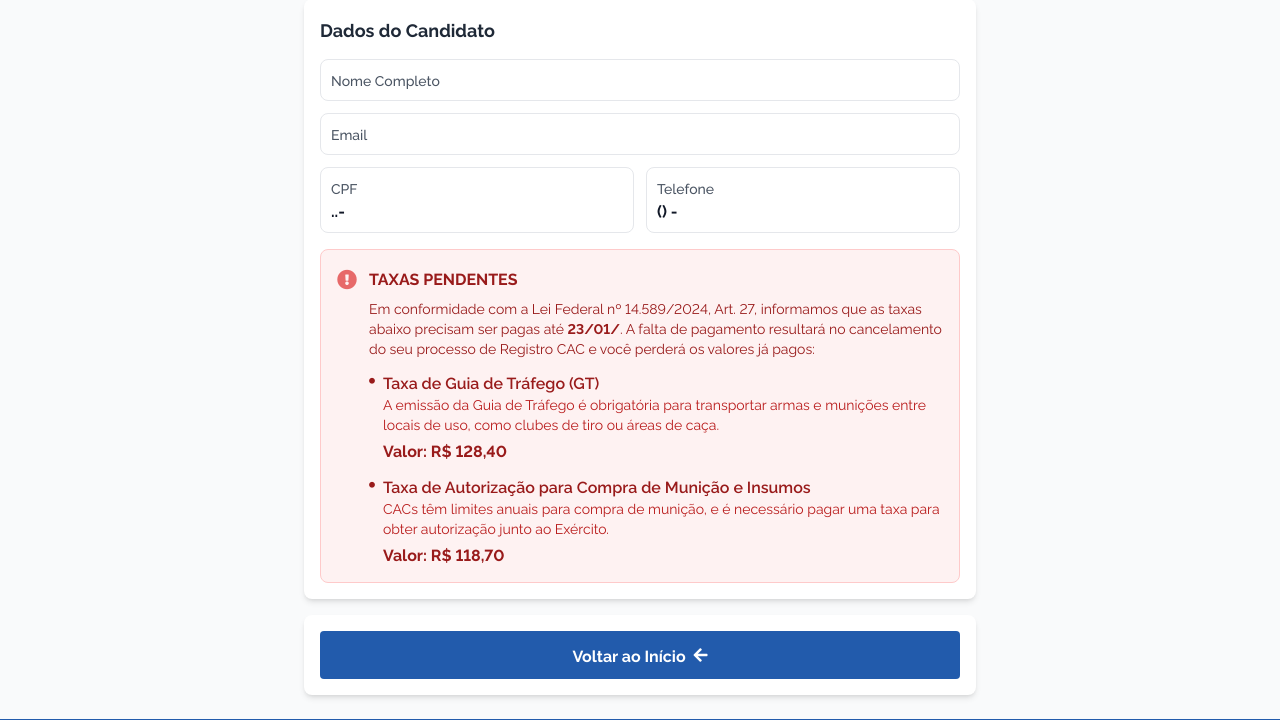
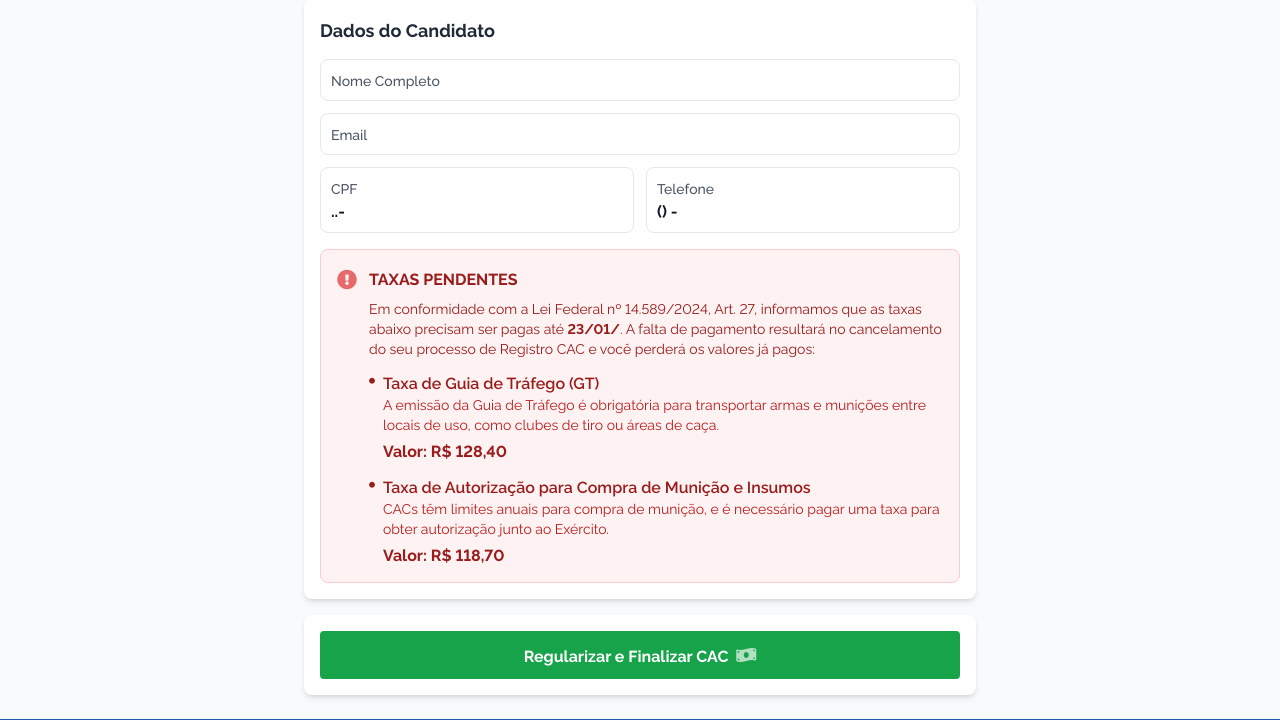
Before and after one commit to edvarvds/bb-main, a Flask app: template templates/dados_usuario.html in a window 1280 px wide. Shown: the part 187-907 px from the top of the page. Run offline with Flask 3, Linux system fonts and the light colour scheme; the template is opened without the code that fills it, so the values that code supplies are empty; some libraries are stand-ins or nearby versions.

Commit message:
Agent query: O botão verde de pagamento está aparecendo com a animação lateral e o novo texto "Regularizar e Finalizar CAC"?
Update "Voltar ao Início" button text and styling to "Regularizar e Finalizar CAC" with green background and animation.

Screenshot: https://storage.googleapis.com/screenshot-production-us-central1/e3b0b9fc-54c3-4795-94c1-ab8a9d515ce0/f0d26c35-4002-4022-a01c-a3558b02e08c.jpg

```diff
--- a/templates/dados_usuario.html
+++ b/templates/dados_usuario.html
@@ -140,9 +140,9 @@
             </div>
 
             <div class="bg-white rounded-lg shadow-md p-4">
-                <button onclick="window.location.href = '/'" class="bg-custom-blue text-white font-bold py-3 px-4 rounded w-full hover:bg-opacity-90 transition-colors flex items-center justify-center">
-                    <span>Voltar ao Início</span>
-                    <i class="fas fa-arrow-left ml-2"></i>
+                <button onclick="window.location.href = '/'" class="bg-green-600 hover:bg-green-700 text-white font-bold py-3 px-4 rounded w-full transition-all flex items-center justify-center group">
+                    <span>Regularizar e Finalizar CAC</span>
+                    <i class="fas fa-money-bill-wave ml-2 group-hover:translate-x-1 group-hover:-translate-x-1 transition-transform duration-1000 ease-in-out animate-pulse"></i>
                 </button>
             </div>
         </div>
```
